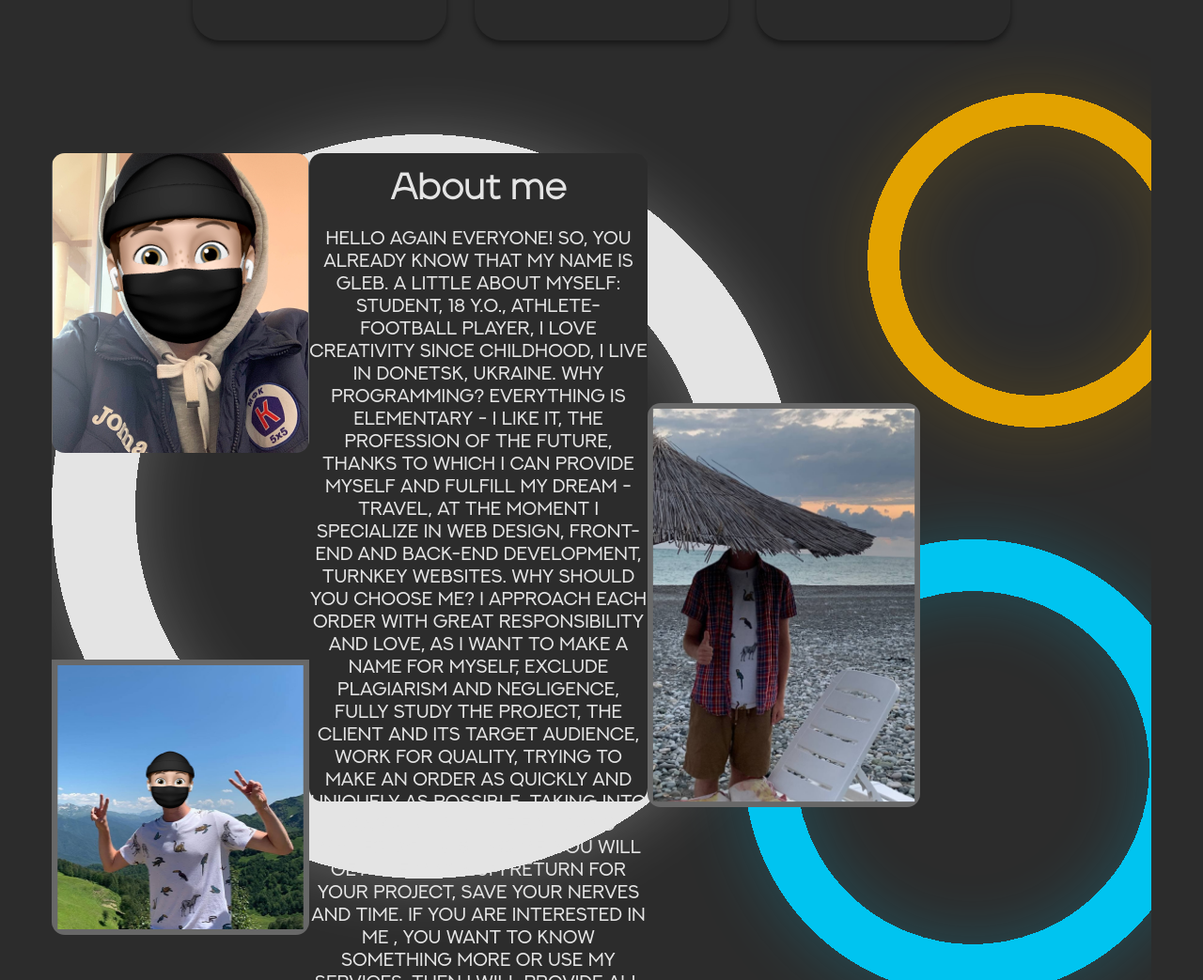
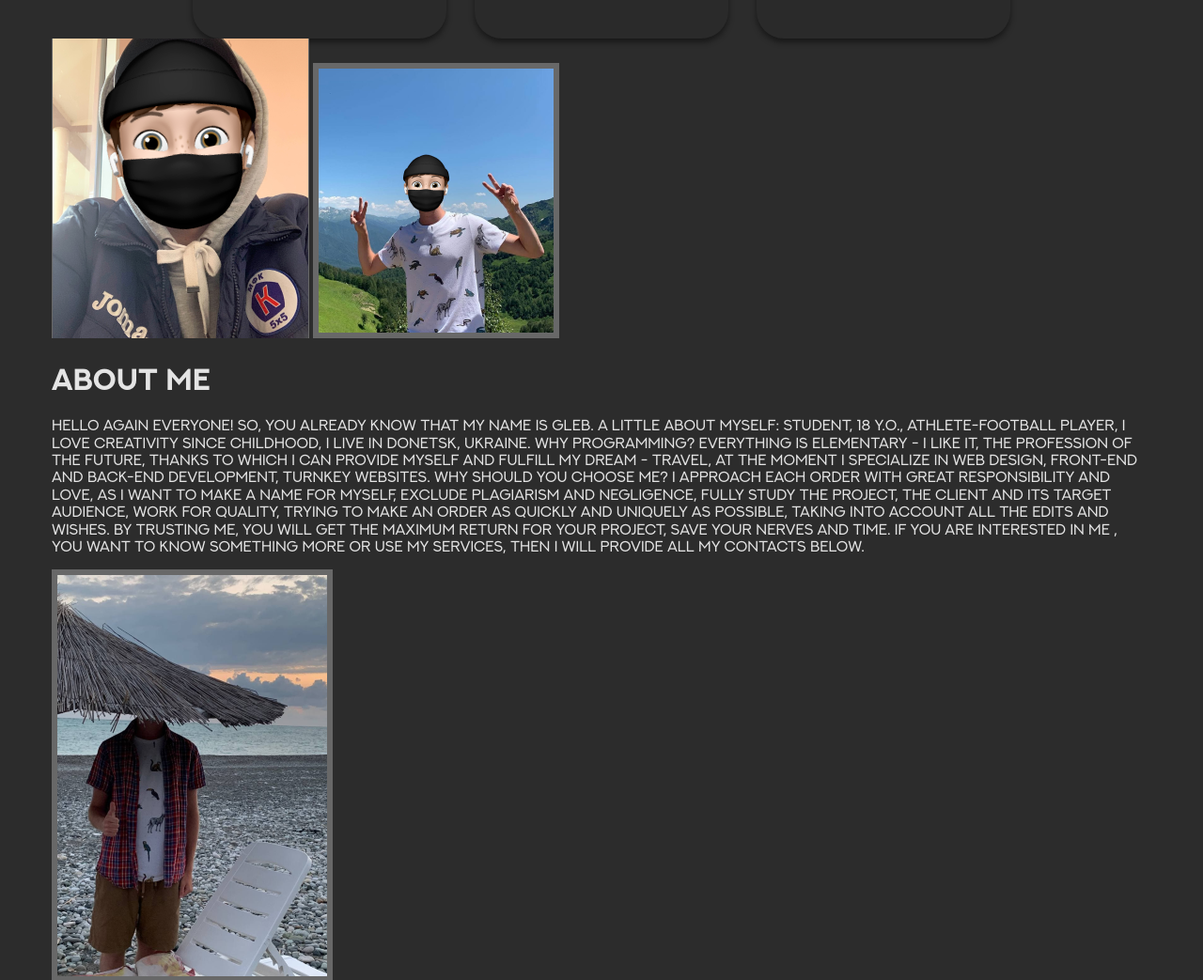
Before and after one commit to Vitaliy-Finiuk/Landing-page, a plain HTML site: page index.html in a window 1280 px wide. Shown: the part 1395-2438 px from the top of the page at 94% size. Drawn offline with nearby package versions, Linux system fonts and the light colour scheme; files whose address does not match are found by name.

Commit message:
New main

```diff
--- a/index.html
+++ b/index.html
@@ -12,9 +12,9 @@
 </head>
 
 <body>
-    <div class="container">
+    <div class=" home-bg  ">
         <header>
-            <div class="home">
+            <div class="home container">
                 <nav class="home-header">
                     <div class="home-header__logo">
                         <img src="Image/About/07.svg" alt="logo" />
@@ -59,83 +59,90 @@
                 </div>
             </div>
         </header>
-
-        <main>
+    </div>
+    <div class="main-bg">
+        <main class="main container">
             <div class="about">
                 <div class="about-item">
                     <button class="about-item__sills">
-                        <img src="Image/About/05.svg" alt="Product Design" />
+                        <img src="Image/About/05.svg" alt="Product Design">
                         <p>Product Design</p>
                     </button>
                     <button class="about-item__sills">
-                        <img src="Image/About/03.svg" alt="UX/UI Design" max-width="75px" max-height="75px" />
+                        <img src="Image/About/03.svg" alt="UX/UI Design">
                         <p>UX/UI Design</p>
                     </button>
                     <button class="about-item__sills">
-                        <img src="Image/About/03.svg" alt="Icon Design" max-width="75px" max-height="75px" />
+                        <img src="Image/About/03.svg" alt="Icon Design">
                         <p>Icon Design</p>
                     </button>
                     <button class="about-item__sills">
-                        <img src="Image/About/04.svg" alt="Logo Design" max-width="75px
-              max-height=" 75px">
+                        <img src="Image/About/04.svg" alt="Logo Design">
                         <p>Logo Design</p>
                     </button>
                     <button class="about-item__sills">
-                        <img src="Image/About/05.svg" alt="Backend" max-width="75px
-              max-height=" 75px">
+                        <img src="Image/About/05.svg" alt="Backend">
                         <p>Backend</p>
                     </button>
                     <button class="about-item__sills">
-                        <img src="Image/About/06.svg" alt="Frontend" max-width="75px
-              max-height=" 75px">
+                        <img src="Image/About/06.svg" alt="Frontend">
                         <p>Frontend</p>
                     </button>
                     <button class="about-item__sills">
-                        <img src="Image/About/07.svg" alt="Motion" max-width="75px
-              max-height=" 75px">
+                        <img src="Image/About/07.svg" alt="Motion">
                         <p>Motion</p>
                     </button>
                 </div>
+            </div>
 
-                <div class="about-desc">
-                    <div class="about-desc__ellips"></div>
-                    <div class="glebs-outline">
-                        <img src="Image/About/gleb1.png" max-width="270px" max-height="320px" alt="Gleb"
-                            class="about-desc__gleb1 outline" />
-                        <img src="Image/About/gleb2.png" max-width="250px" max-height="280px" alt="Gleb"
-                            class="about-desc__gleb2 outline" />
+
+            <div class="container about-bg">
+                <div class="about-main">
+                    <!-- <div class="about-main-bg">
+                        </div> -->
+
+                    <div class="about-main__gleb">
+                        <img src="/Image/About/gleb1.png" alt="gleb" class="about-img" max-width="270px"
+                            max-height="320px">
+                        <img src="/Image/About/gleb2.png" alt="gleb" class="about-img about-main__gle2"
+                            max-width="250px" max-height="280px">
                     </div>
-                    <div class="secondary-content">
-                        <div class="about-desc__text">
-                            <h1>About me</h1>
-                            <p>
-                                Hello again everyone! So, you already know that my name is
-                                Gleb. A little about myself: student, 18 y.o.,
-                                athlete-football player, I love creativity since childhood, I
-                                live in Donetsk, Ukraine. Why programming? Everything is
-                                elementary - I like it, the profession of the future, thanks
-                                to which I can provide myself and fulfill my dream - travel,
-                                at the moment I specialize in web design, front-end and
-                                back-end development, turnkey websites. Why should you choose
-                                me? I approach each order with great responsibility and love,
-                                as I want to make a name for myself, exclude plagiarism and
-                                negligence, fully study the project, the client and its target
-                                audience, work for quality, trying to make an order as quickly
-                                and uniquely as possible, taking into account all the edits
-                                and wishes. By trusting me, you will get the maximum return
-                                for your project, save your nerves and time. If you are
-                                interested in me , you want to know something more or use my
-                                services, then I will provide all my contacts below.
-                            </p>
+
+                    <div class="about-main-text">
+                        <h1 class="title">About ME</h1>
+                        <p class="secondary-text">Hello again everyone! So, you already know that my name is Gleb. A
+                            little about myself:
+                            student, 18 y.o., athlete-football player, I love creativity since childhood, I live in
+                            Donetsk, Ukraine. Why programming? Everything is elementary - I like it, the profession
+                            of the future, thanks to which I can provide myself and fulfill my dream - travel, at
+                            the moment I specialize in web design, front-end and back-end development, turnkey
+                            websites. Why should you choose me? I approach each order with great responsibility and
+                            love, as I want to make a name for myself, exclude plagiarism and negligence, fully
+                            study the project, the client and its target audience, work for quality, trying to make
+                            an order as quickly and uniquely as possible, taking into account all the edits and
+                            wishes.
+                            By trusting me, you will get the maximum return for your project, save your nerves and
+                            time.
+
+                            If you are interested in me , you want to know something more or use my services, then I
+                            will provide all my contacts below.</p>
                     </div>
-                        <img src="Image/About/gleb3.png" max-width="290px" max-height="430px" alt="Gleb"
-                            class="about-desc__gleb3 outline" />
+                    <div class="about-main__gleb3">
+                        <img src="Image/About/gleb3.png" max-width: 290px; alt="gleb" class="about-img"
+                            max-width="290px" max-height="430px">
                     </div>
                 </div>
+
+            </div>
+
+            <div class="slider container">
+
             </div>
         </main>
 
-        <footer class="footer">
+
+    </div>
+    <footer class="footer container">
         <nav class="footer-menu footer-helper">
             <ul class="footer-menu__secondary">
                 <li class="menu__link">
--- a/scss/_header.scss
+++ b/scss/_header.scss
@@ -3,6 +3,9 @@
 }
 .home-header {
   margin-top: 40px;
+  display: flex;
+  flex-direction: column;
+  align-items: center;
 
   &__logo {
     display: flex;
@@ -18,11 +21,14 @@
     line-height: 18px;
     color: #ffffff;
   }
+
+  &__menu{
+    padding: 0px;
+  }
 }
 .menu {
   &__link {
     margin: 15px;
-    padding: 15px;
     font-size: 18px;
     line-height: 16px;
     list-style-type: none;
@@ -30,8 +36,9 @@
   }
 }
 .gleb {
-  justify-content: space-between;
   display: flex;
+  justify-content: space-around;
+  text-align: center;
   flex-wrap: wrap;
 }
 .home-slogan {
@@ -44,11 +51,11 @@
 .slogan {
   width: auto;
   &__title {
-    font-size: 40px;
+    font-size: 25px;
     line-height: 54px;
     h1 {
       font-weight: bold;
-      font-size: 72px;
+      font-size: 38px;
     }
   }
 
@@ -74,8 +81,17 @@
   }
 }
 
+
 @media (min-width: 767px) {
+  .home-header__logo{
+    flex-direction: row;
+  }
+
   .home-header {
+    flex-direction: row;
+    &__logo{
+
+    }
     &__menu {
       display: flex;
       justify-content: space-between;
@@ -92,6 +108,8 @@
   }
   .gleb {
     flex-wrap: nowrap;
+    text-align: left;
+    justify-content: flex-start;
   }
   .slogan {
     &__title {
--- a/scss/_main.scss
+++ b/scss/_main.scss
@@ -19,6 +19,7 @@
     font-size: 16px;
     font-weight: 300;
     line-height: 25px;
+    font-family: var(--main-font);
     color: #e4e4e4;
     cursor: pointer;
 
```
Also changed, not shown: css/style.css. Lines whose indentation alone changed are shown as unchanged.
